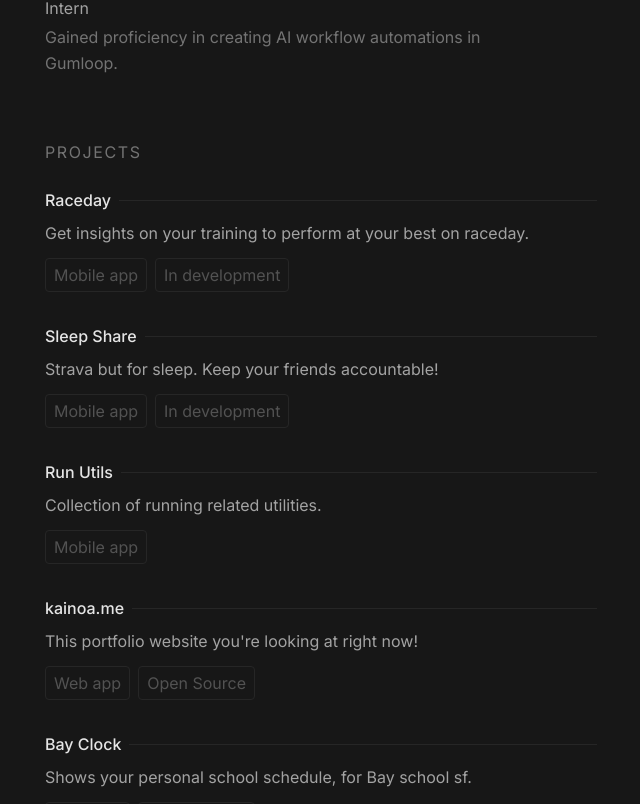
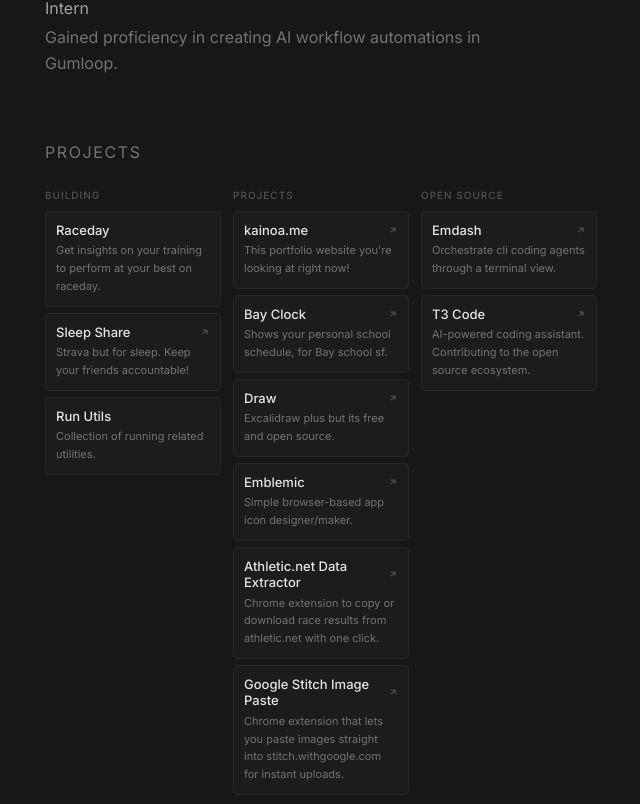
Before and after one commit to notkainoa/kainoa.me, a React (Vite) app: page / in a window 1280 px wide. Shown: the part 836-1640 px from the top of the page, without its empty margins (319-959 px from the left). Built offline with nearby package versions, Linux system fonts and the light colour scheme.

Commit message:
projects grid

```diff
--- a/App.tsx
+++ b/App.tsx
@@ -61,7 +61,7 @@
         </section>
 
         {/* Projects */}
-        <section>
+        <section className="-mx-6 px-6 sm:-mx-16 sm:px-16">
           <h2 className="text-neutral-500 uppercase tracking-widest mb-6">Projects</h2>
           <ProjectList projects={PROJECTS} />
         </section>
--- a/components/ProjectList.tsx
+++ b/components/ProjectList.tsx
@@ -5,39 +5,78 @@
   projects: Project[];
 }
 
-export const ProjectList: React.FC<ProjectListProps> = ({ projects }) => {
+const SECTIONS: { key: string; label: string; category: string }[] = [
+  { key: 'development', label: 'Building', category: 'development' },
+  { key: 'projects', label: 'Projects', category: 'projects' },
+  { key: 'oss', label: 'Open Source', category: 'oss' },
+];
+
+const ProjectCard: React.FC<{ project: Project; index: number }> = ({ project, index }) => {
+  const Tag = project.link ? 'a' : 'div';
+  const linkProps = project.link
+    ? { href: project.link, target: '_blank' as const, rel: 'noopener noreferrer' }
+    : {};
+
   return (
-    <div className="flex flex-col gap-8">
-      {projects.map((project, index) => (
-        <a
-          key={index}
-          href={project.link}
-          target="_blank"
-          rel="noopener noreferrer"
-          className="group flex flex-col gap-2 no-underline"
+    <Tag
+      {...linkProps}
+      className="project-card group flex flex-col gap-1 p-2.5 bg-neutral-800/40 border border-neutral-800 rounded hover:border-neutral-700 hover:bg-neutral-800/70 transition-all duration-200 no-underline cursor-pointer"
+      style={{ animationDelay: `${index * 50}ms` }}
     >
-          <div className="flex items-center gap-2">
-            <h3 className="font-medium text-neutral-200 group-hover:underline decoration-neutral-600 underline-offset-4">
+      <div className="flex items-center justify-between gap-1.5">
+        <h3 className="font-medium text-neutral-200 text-[13px] leading-tight">
           {project.title}
         </h3>
-            <div className="h-px bg-neutral-800 flex-grow group-hover:bg-neutral-700 transition-colors" />
+        {project.link && (
+          <svg
+            className="w-2.5 h-2.5 text-neutral-600 shrink-0"
+            viewBox="0 0 24 24"
+            fill="none"
+            stroke="currentColor"
+            strokeWidth="2.5"
+          >
+            <path d="M7 17L17 7M17 7H7M17 7v10" />
+          </svg>
+        )}
       </div>
 
-          <p className="text-neutral-400 leading-relaxed">
+      <p className="text-neutral-500 text-[11px] leading-relaxed">
         {project.description}
       </p>
+    </Tag>
+  );
+};
 
-          {project.tech && (
-            <div className="flex gap-2 mt-1">
-              {project.tech.map((t) => (
-                <span key={t} className="text-neutral-600 bg-neutral-900 border border-neutral-800 px-2 py-1 rounded">
-                  {t}
+export const ProjectList: React.FC<ProjectListProps> = ({ projects }) => {
+  let globalIndex = 0;
+
+  return (
+    <div className="grid grid-cols-3 gap-3">
+      {SECTIONS.map((section) => {
+        const sectionProjects = projects.filter((p) => p.category === section.category);
+        if (sectionProjects.length === 0) return null;
+
+        return (
+          <div key={section.key} className="flex flex-col gap-2">
+            <span className="text-neutral-600 text-[10px] uppercase tracking-widest font-medium">
+              {section.label}
             </span>
-              ))}
+            <div className="flex flex-col gap-1.5">
+              {sectionProjects.map((project) => {
+                const card = (
+                  <ProjectCard
+                    key={project.title}
+                    project={project}
+                    index={globalIndex}
+                  />
+                );
+                globalIndex++;
+                return card;
+              })}
             </div>
-          )}
-        </a>
-      ))}
+          </div>
+        );
+      })}
     </div>
   );
 };
--- a/constants.ts
+++ b/constants.ts
@@ -38,57 +38,83 @@
 ];
 
 export const PROJECTS: Project[] = [
+  // In Development
   {
     title: "Raceday",
     description: "Get insights on your training to perform at your best on raceday.",
-    tech: ["Mobile app", "In development"]
+    tech: ["Mobile app"],
+    category: "development"
   },
   {
     title: "Sleep Share",
     description: "Strava but for sleep. Keep your friends accountable!",
     link: "https://sleepshare.fun",
-    tech: ["Mobile app", "In development"]
+    tech: ["Mobile app"],
+    category: "development"
   },
   {
     title: "Run Utils",
     description: "Collection of running related utilities.",
-    tech: ["Mobile app"]
+    tech: ["Mobile app"],
+    category: "development"
   },
+  // Projects
   {
     title: "kainoa.me",
     description: "This portfolio website you're looking at right now!",
     link: "https://github.com/notkainoa/kainoa.me",
-    tech: ["Web app", "Open Source"]
+    tech: ["Web app"],
+    category: "projects"
   },
   {
     title: "Bay Clock",
     description: "Shows your personal school schedule, for Bay school sf.",
     link: "https://github.com/lucaskchang/bay-clock-3",
-    tech: ["Web app", "Open Source"]
+    tech: ["Web app"],
+    category: "projects"
   },
   {
     title: "Draw",
     description: "Excalidraw plus but its free and open source.",
     link: "https://github.com/notkainoa/draw",
-    tech: ["Excalidraw", "Web app", "Open Source"]
+    tech: ["Excalidraw", "Web app"],
+    category: "projects"
   },
   {
     title: "Emblemic",
-    description: "Browser-based app icon designer with pixel art tools, gradients, and noise textures.",
+    description: "Simple browser-based app icon designer/maker.",
     link: "https://github.com/notkainoa/Emblemic",
-    tech: ["Web app", "Open Source"]
+    tech: ["Web app"],
+    category: "projects"
   },
   {
     title: "Athletic.net Data Extractor",
     description: "Chrome extension to copy or download race results from athletic.net with one click.",
     link: "https://github.com/notkainoa/athletic.net-data-extractor",
-    tech: ["Chrome Extension", "Open Source"]
+    tech: ["Chrome Extension"],
+    category: "projects"
   },
   {
     title: "Google Stitch Image Paste",
     description: "Chrome extension that lets you paste images straight into stitch.withgoogle.com for instant uploads.",
     link: "https://github.com/notkainoa/Google-Stitch-Image-Paste",
-    tech: ["Chrome Extension", "Open Source"]
+    tech: ["Chrome Extension"],
+    category: "projects"
+  },
+  // OSS
+  {
+    title: "Emdash",
+    description: "Orchestrate cli coding agents through a terminal view.",
+    link: "https://emdash.sh",
+    tech: ["Web app"],
+    category: "oss"
+  },
+  {
+    title: "T3 Code",
+    description: "AI-powered coding assistant. Contributing to the open source ecosystem.",
+    link: "https://github.com/t3dotgg/t3-code",
+    tech: ["VS Code Extension"],
+    category: "oss"
   }
 ];
 
--- a/index.html
+++ b/index.html
@@ -64,6 +64,20 @@
       .toast-enter {
         animation: toast-enter 0.3s ease-out;
       }
+      @keyframes card-enter {
+        0% {
+          opacity: 0;
+          transform: translateY(8px);
+        }
+        100% {
+          opacity: 1;
+          transform: translateY(0);
+        }
+      }
+      .project-card {
+        opacity: 0;
+        animation: card-enter 0.35s ease-out forwards;
+      }
     </style>
   <script type="importmap">
 {
--- a/types.ts
+++ b/types.ts
@@ -12,6 +12,7 @@
   description: string;
   link?: string;
   tech?: string[];
+  category?: 'development' | 'projects' | 'oss';
 }
 
 export interface Social {
```
Lines whose indentation alone changed are shown as unchanged.
